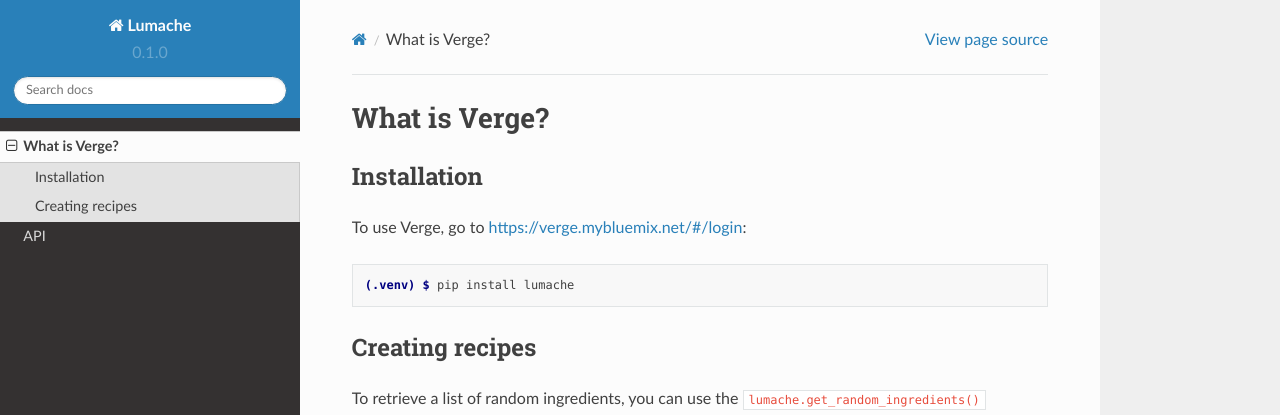
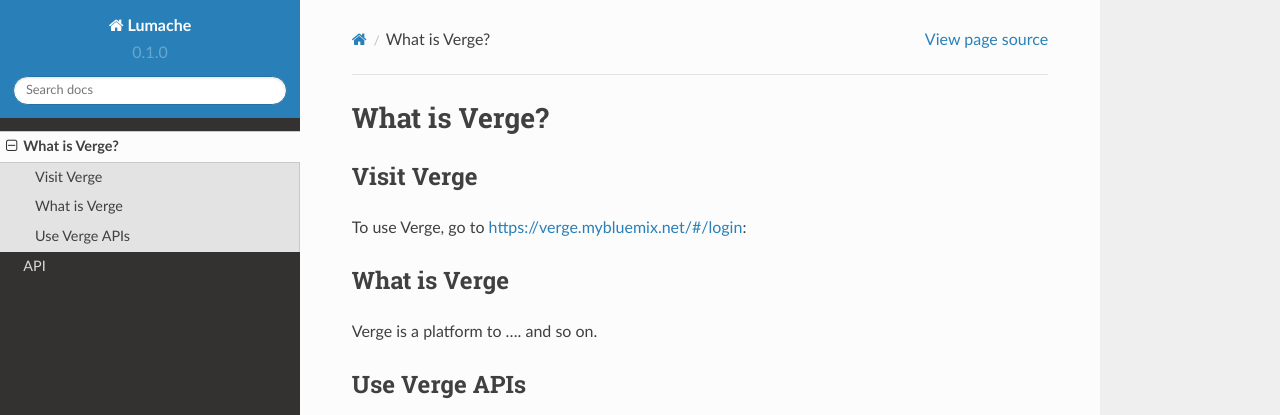
Before and after one commit to peternicola/Verge_Test_Docs, a Sphinx documentation site: the page built from docs/source/usage.rst, in a window 1280 px wide and 1095 px high. Shown: the top 415 px of the window. Built offline with Sphinx 7.4.7 and the Read the Docs theme 2.0.0, drawn with Linux system fonts in a browser that asks for light colours; some of the changed text lies outside the part shown.

Commit message:
Update usage.rst

```diff
--- a/docs/source/usage.rst
+++ b/docs/source/usage.rst
@@ -1,33 +1,23 @@
 What is Verge?
 ==============
 
-.. _Visit Verge:
+.. _Installation:
 
-Installation
-------------
+Visit Verge
+-----------
 
 To use Verge, go to https://verge.mybluemix.net/#/login:
 
+
+What is Verge
+-------------
+
+Verge is a platform to .... and so on.
+
+
+Use Verge APIs
+--------------
+
 .. code-block:: console
 
-   (.venv) $ pip install lumache
-
-Creating recipes
-----------------
-
-To retrieve a list of random ingredients,
-you can use the ``lumache.get_random_ingredients()`` function:
-
-.. autofunction:: lumache.get_random_ingredients
-
-The ``kind`` parameter should be either ``"meat"``, ``"fish"``,
-or ``"veggies"``. Otherwise, :py:func:`lumache.get_random_ingredients`
-will raise an exception.
-
-.. autoexception:: lumache.InvalidKindError
-
-For example:
-
->>> import lumache
->>> lumache.get_random_ingredients()
-['shells', 'gorgonzola', 'parsley']
+   http://verge.mybluemix.net/occupancy/tree
```
